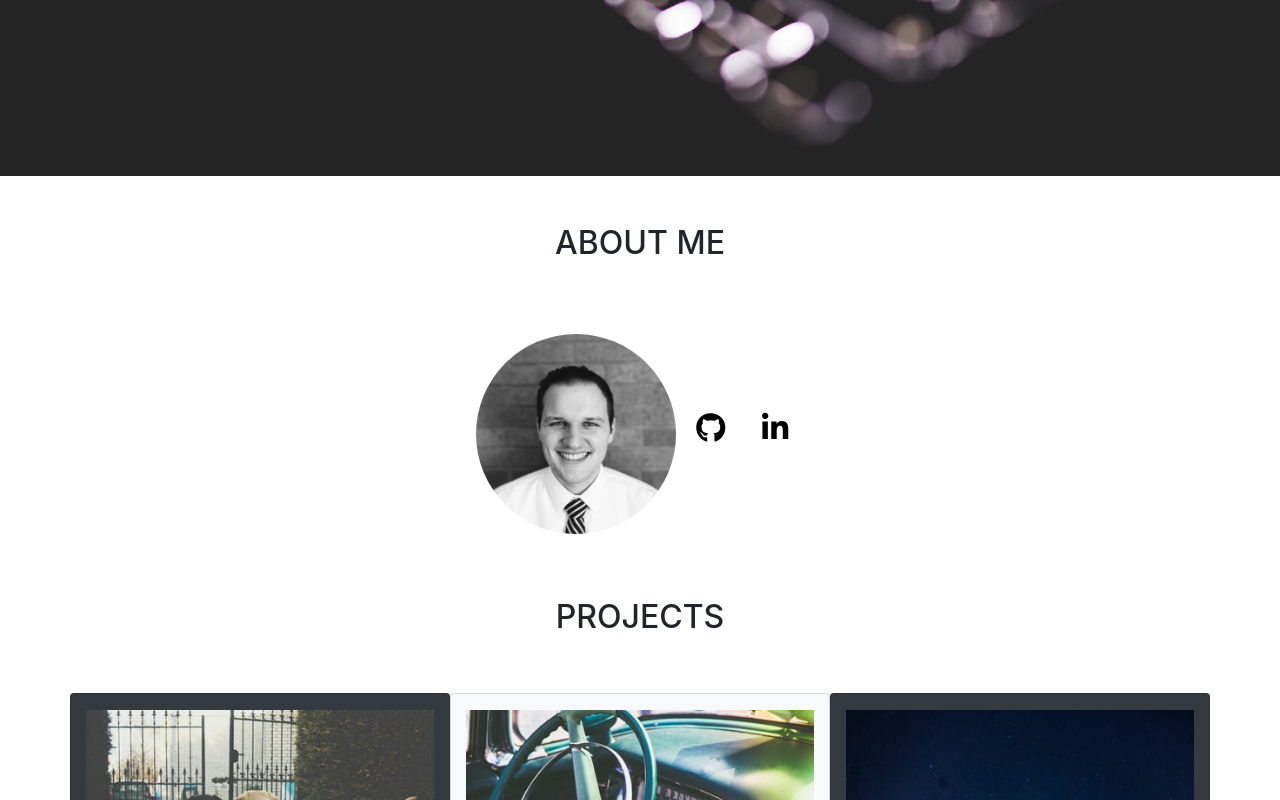
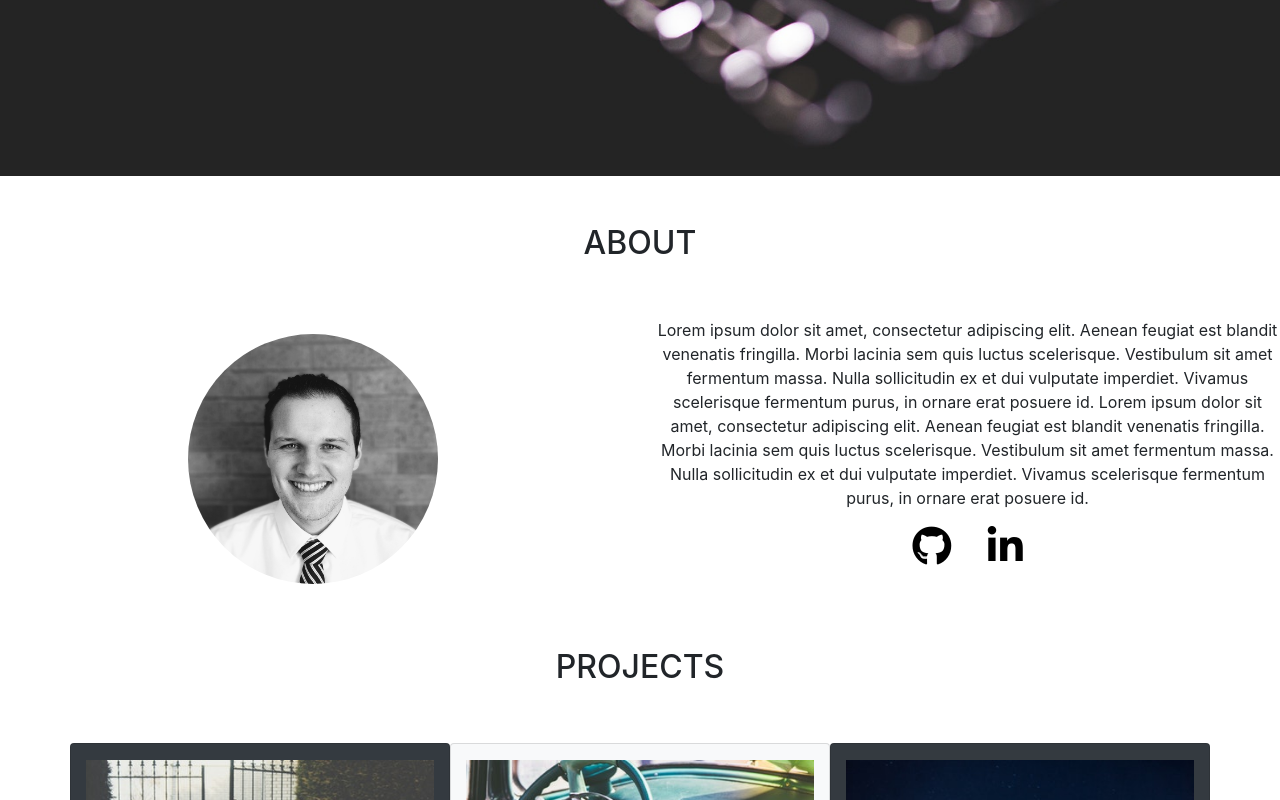
Before and after one commit to bhasshaw/portfolio, a plain HTML site: page index.html in a window 1280 px wide. Shown: the part 481-1281 px from the top of the page. Drawn offline with nearby package versions, Linux system fonts and the light colour scheme.

Commit message:
setting about layout

```diff
--- a/index.html
+++ b/index.html
@@ -52,20 +52,32 @@
             <div class="text-center">
                 <div class="row">
                     <div class="col-lg-12 my-5 text-center">
-                        <h2 class="text-uppercase">About Me</h2>
+                        <h2 class="text-uppercase">About</h2>
                     </div>
                 </div>
-                <div class="myself">
-                    <div class="d-inline">
-                        <img class="profile-pic rounded-circle my-3" width="200" height="200" src="./views/me.jpg" alt="picture of two dogs">
+                <div class="myself row">
+                    <div class="d-inline-block col-lg-6">
+                        <div>
+                            <img class="profile-pic rounded-circle my-3" width="250" height="250" src="./views/me.jpg" alt="picture of two dogs">
                         </div>
-                    <div class="d-inline">
+                    </div>
+                    <div class="d-inline-block col-lg-6">
+                        <p>
+                            Lorem ipsum dolor sit amet, consectetur adipiscing elit. Aenean feugiat est blandit venenatis fringilla. Morbi lacinia sem
+                            quis luctus scelerisque. Vestibulum sit amet fermentum massa. Nulla sollicitudin ex et dui vulputate
+                            imperdiet. Vivamus scelerisque fermentum purus, in ornare erat posuere id. Lorem ipsum dolor
+                            sit amet, consectetur adipiscing elit. Aenean feugiat est blandit venenatis fringilla. Morbi
+                            lacinia sem quis luctus scelerisque. Vestibulum sit amet fermentum massa. Nulla sollicitudin
+                            ex et dui vulputate imperdiet. Vivamus scelerisque fermentum purus, in ornare erat posuere id.
+                        </p>
+                        <div>
                             <a href="https://github.com/bhasshaw" target="_blank">
                                 <i class="icon mx-3 fab fa-github"></i>
                             </a>
                             <a href="https://www.linkedin.com/in/brycehasshaw/" target="_blank">
                                 <i class="icon mx-3 fab fa-linkedin-in"></i>
                             </a>
+                        </div>
                     </div>
                 </div>
             </div>
--- a/main.css
+++ b/main.css
@@ -48,7 +48,7 @@ a:link, a:visited, a:hover, a:active {
 }
 
 .icon {
-    font-size: 30px;
+    font-size: 40px;
 }
 
 html {
@@ -76,6 +76,5 @@ html {
 .myself {
     /* border-top: 2px black solid; */
     /* border-bottom: 2px black solid; */
-    /* height: 200px; */
     overflow: auto;
 }
```
Lines whose indentation alone changed are shown as unchanged.
